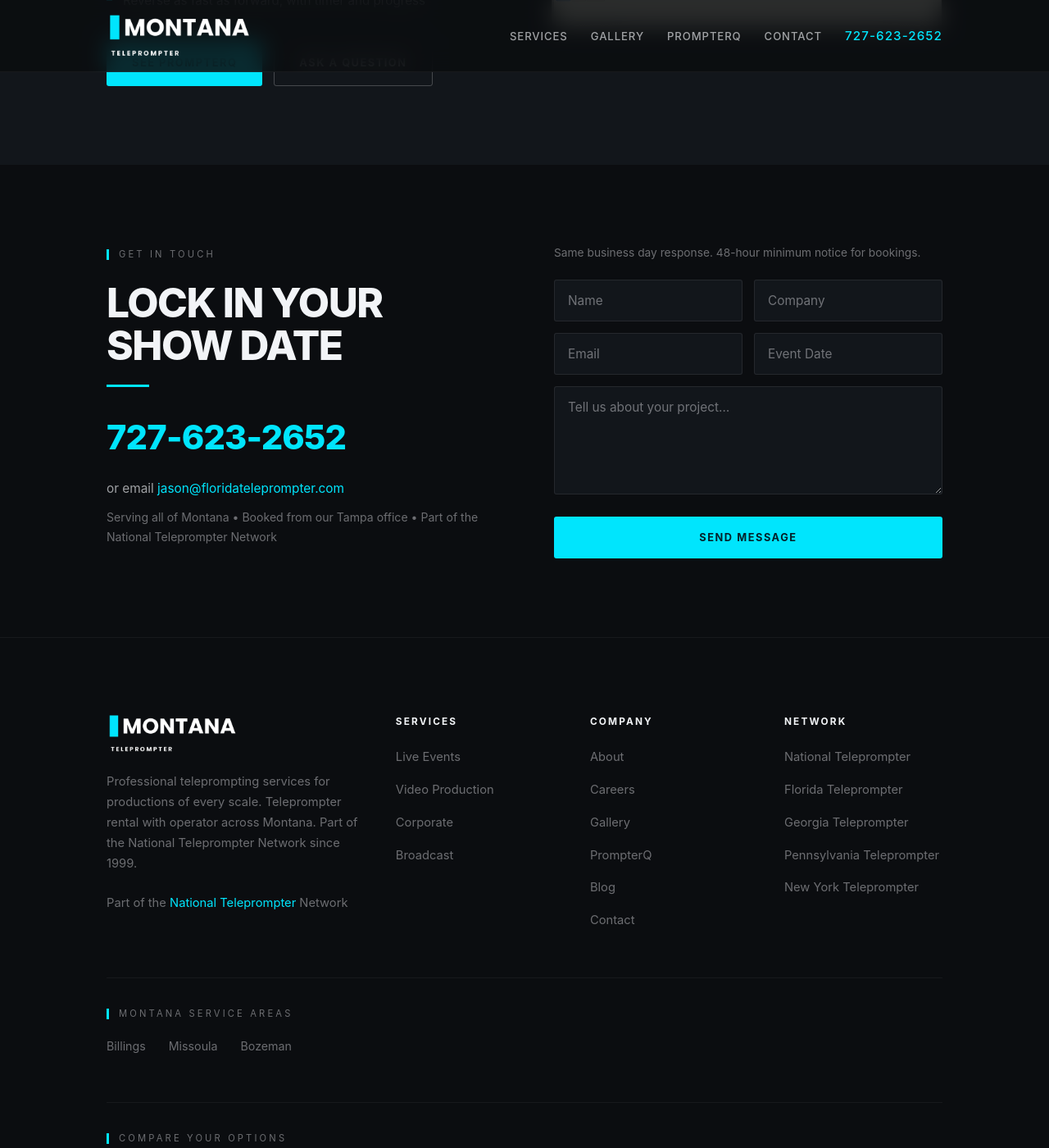
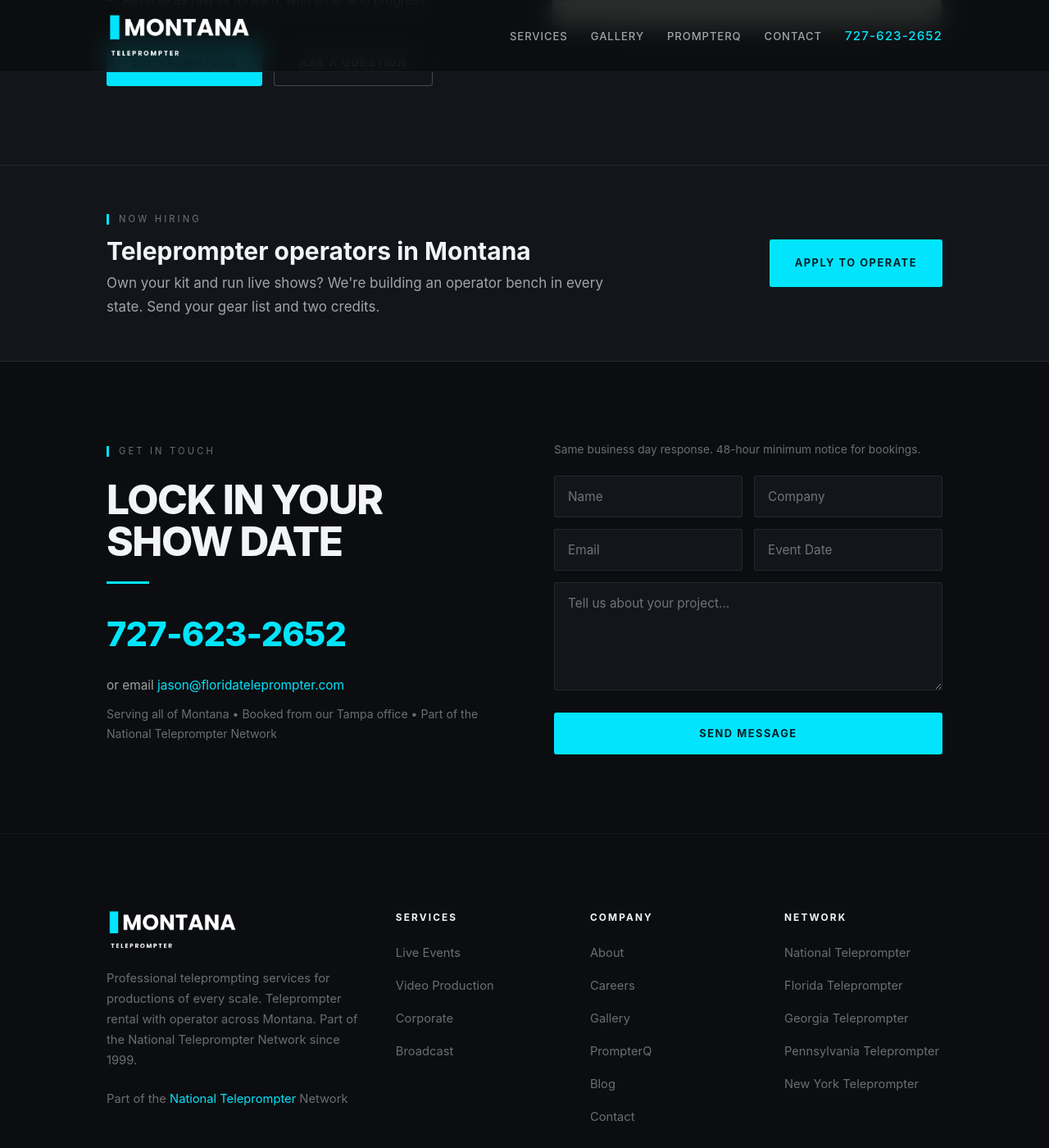
Before and after one commit to jasproj/montanateleprompter, a Jekyll site: the page index.html, which Jekyll copies as it is, in a window 1280 px wide and 1400 px high, scrolled down 6080 px. Shown: the whole window at 82% size. Built offline with Jekyll 4.4.1, drawn with Linux system fonts in a browser that asks for light colours.

Commit message:
feat: "Now Hiring Operators" band above the contact section
A visible operator-recruiting callout on the home page. Until now the only
path to the application form was a footer link. The band names the state,
says what we want (own kit, live-show experience, gear list + two credits)
and sends applicants to the existing careers page. Styled with the site's
own CSS variables; no new colors, fonts or scripts. Verified at 1280 and
390 wide.

Co-Authored-By: Claude Fable 5.1 <noreply@anthropic.com>
Claude-Session: https://claude.ai/code/session_01SW4oYwAA8ZEcmkVZYUBX96

```diff
--- a/index.html
+++ b/index.html
@@ -444,6 +444,13 @@
             html { scroll-behavior: auto; }
             * { transition: none !important; animation: none !important; }
         }
+
+        /* Hiring band */
+        .hiring { padding: clamp(36px, 4vw, 56px) 0; background: var(--surface); border-top: 1px solid var(--line); border-bottom: 1px solid var(--line); }
+        .hiring-wrap { display: flex; align-items: center; justify-content: space-between; gap: 28px; flex-wrap: wrap; }
+        .hiring-title { font-size: clamp(22px, 2.6vw, 30px); line-height: 1.15; margin: 6px 0 8px; }
+        .hiring-text { color: var(--text-dim); margin: 0; max-width: 60ch; }
+        .hiring .btn { white-space: nowrap; }
     </style>
 </head>
 <body>
@@ -673,6 +680,18 @@
         </div>
     </section>
 
+        <!-- Hiring -->
+    <section class="hiring" id="hiring" aria-label="Now hiring teleprompter operators">
+        <div class="wrap hiring-wrap">
+            <div>
+                <span class="eyebrow">Now Hiring</span>
+                <h2 class="hiring-title">Teleprompter operators in Montana</h2>
+                <p class="hiring-text">Own your kit and run live shows? We're building an operator bench in every state. Send your gear list and two credits.</p>
+            </div>
+            <a href="careers.html" class="btn btn-primary">Apply to operate</a>
+        </div>
+    </section>
+
     <!-- Contact -->
     <section class="contact" id="contact">
         <div class="wrap">
```
